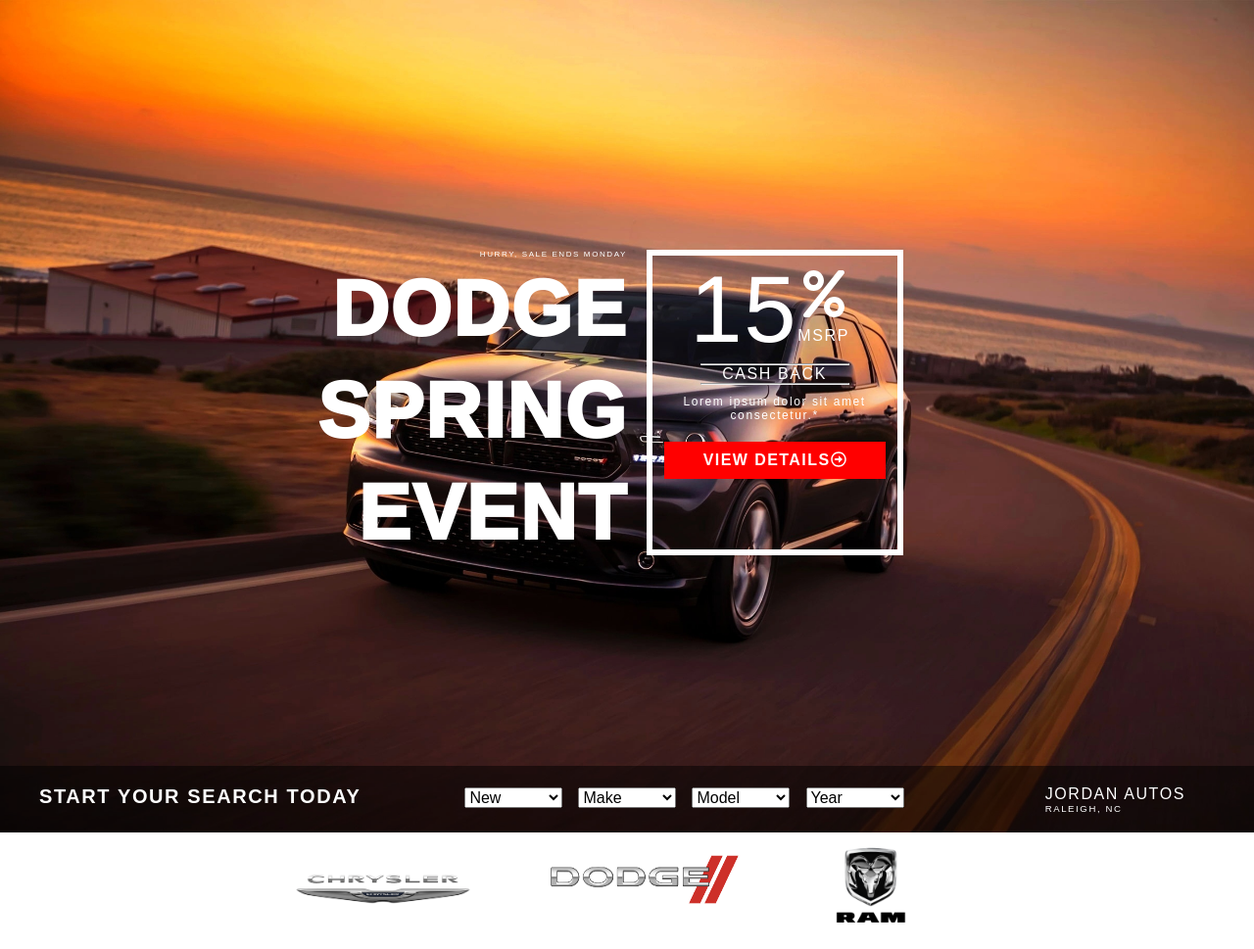
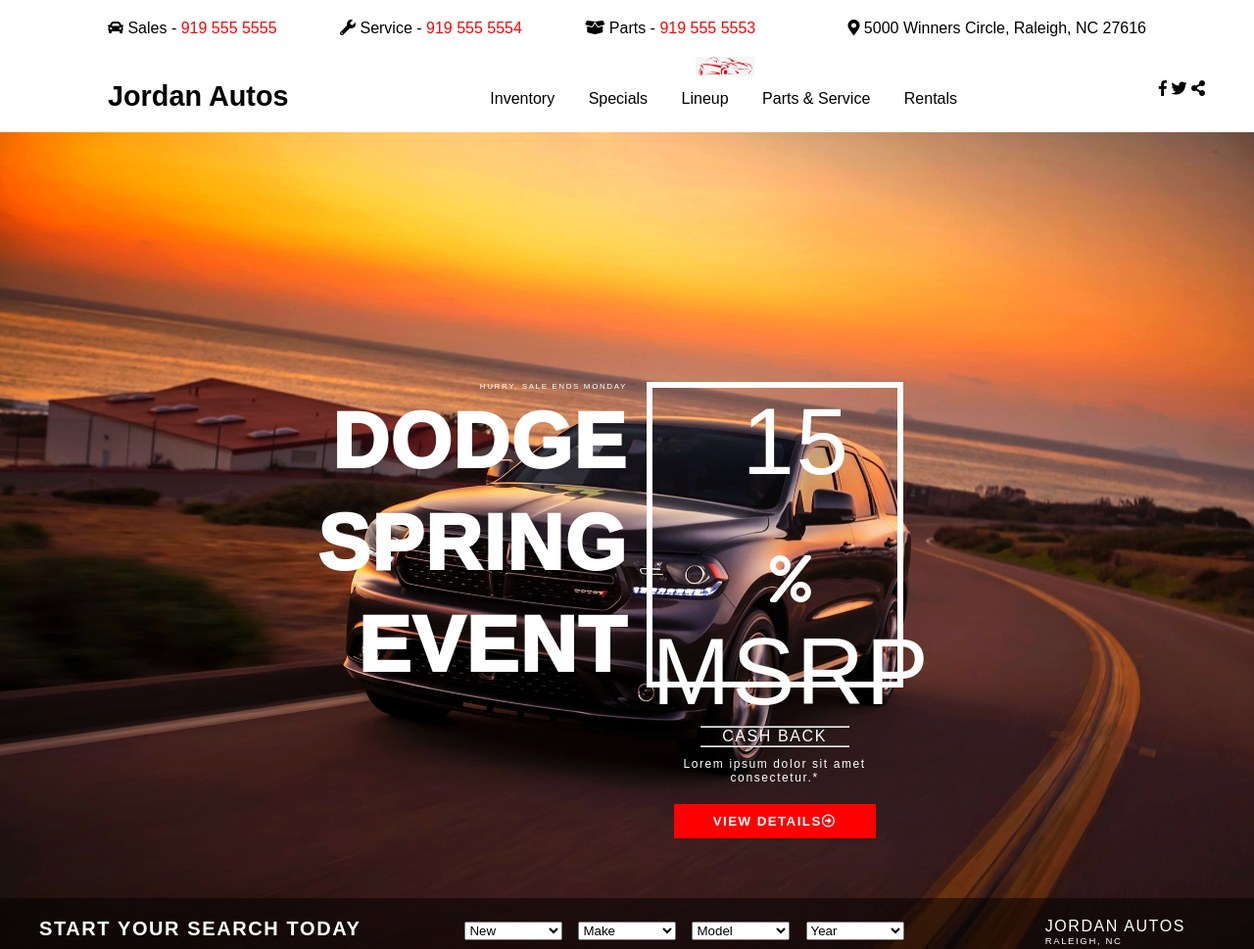
Before and after one commit to Rjordan23/github-demo, a plain HTML site: page index.html in a window 1280 px wide. Shown: the top 969 px of the page at 98% size. Drawn offline with Linux system fonts and the light colour scheme; a script that the page names is missing.

Commit message:
test push

```diff
--- a/index.html
+++ b/index.html
@@ -7,10 +7,41 @@
     <meta name="viewport" content="width=device-width, initial-scale=1">
     <link href="https://fonts.googleapis.com/css?family=Archivo+Black" rel="stylesheet">
     <link rel="stylesheet" type="text/css" media="screen" href="style.css" />
-    <script defer src="https://use.fontawesome.com/releases/v5.0.8/js/all.js"></script>
-
+    <link rel="stylesheet" href="https://use.fontawesome.com/releases/v5.2.0/css/all.css" integrity="sha384-hWVjflwFxL6sNzntih27bfxkr27PmbbK/iSvJ+a4+0owXq79v+lsFkW54bOGbiDQ" crossorigin="anonymous">
 </head>
 <body>
+
+    <nav>
+        <div id="departments">
+            <ul>
+                <li><i class="fas fa-car"></i> Sales - <span>919 555 5555</span></li>
+                <li><i class="fas fa-wrench"></i> Service - <span>919 555 5554</span></li>
+                <li><i class="fas fa-box-open"></i> Parts - <span>919 555 5553</span></li>
+                <li><i class="fas fa-map-marker-alt"></i> 5000 Winners Circle, Raleigh, NC 27616</li>
+            </ul>
+        </div>
+
+        <div id="mopar-logo">
+            <img src="img/icons/car.png" alt="">
+        </div>
+
+        <div id="about">
+            <h1>Jordan Autos</h1>
+            <ul>
+                <li>Inventory</li>
+                <li>Specials</li>
+                <li>Lineup</li>
+                <li>Parts & Service</li>
+                <li>Rentals</li>
+            </ul>
+
+            <ul>
+                <li><i class="fab fa-facebook-f"></i></li>
+                <li><i class="fab fa-twitter"></i></li>
+                <li><i class="fas fa-share-alt"></i></li>
+            </ul>
+        </div>
+    </nav>
 
 
     <!-- /////// Hero Section ////// -->
--- a/style.css
+++ b/style.css
@@ -4,7 +4,6 @@
     text-decoration: none;
     list-style: none;
     font-family: 'Archivo', sans-serif;
-    font-size: 16px;
     border-style: border-box;
 }
 
@@ -25,6 +24,58 @@ button:hover {
     cursor: pointer;
     transition: ease all .4s;
     background-color: #CD3029;
+}
+
+/* ///// Navigation Bar Section ///// */
+/* Upper nav section starts here */
+nav {
+    padding: 0 80px;
+}
+#departments ul li {
+    display: inline-block;
+    padding: 20px 30px;
+}
+
+#departments ul li:nth-of-type(4) {
+    float: right;
+}
+
+nav span {
+    color: red;
+}
+
+/* Middle Logo section */
+#mopar-logo {
+    width: 100%;
+    text-align: center;
+}
+
+nav img {
+    width: 60px;
+    margin-left: 200px;
+}
+
+/* Lower nav section starts here */
+#about {
+    width: 100%;
+    padding: 0 30px;
+    padding-bottom: 20px;
+    display: inline-flex;
+    flex-direction: row;
+    flex-wrap: nowrap;
+    justify-content: space-between;
+}
+
+#about ul li {
+    display: inline-block;
+}
+
+#about ul:nth-of-type(1) {
+    padding-top: 10px;
+}
+
+#about ul:nth-of-type(1) li {
+    padding: 0 15px;
 }
 
 /* ///////////// */
```
Also changed, not shown: img/icons/Mopar-logo-954B706089-seeklogo.com.png (added), img/icons/car.png (added), img/icons/car2.png (added), img/icons/chrysler_mopar_logo.jpg (added), img/icons/kisspng-car-dealership-automobile-repair-shop-vehicle-used-abstract-red-car-5a9d08c3dd96e0.5070044415202408359076.jpg (added).
